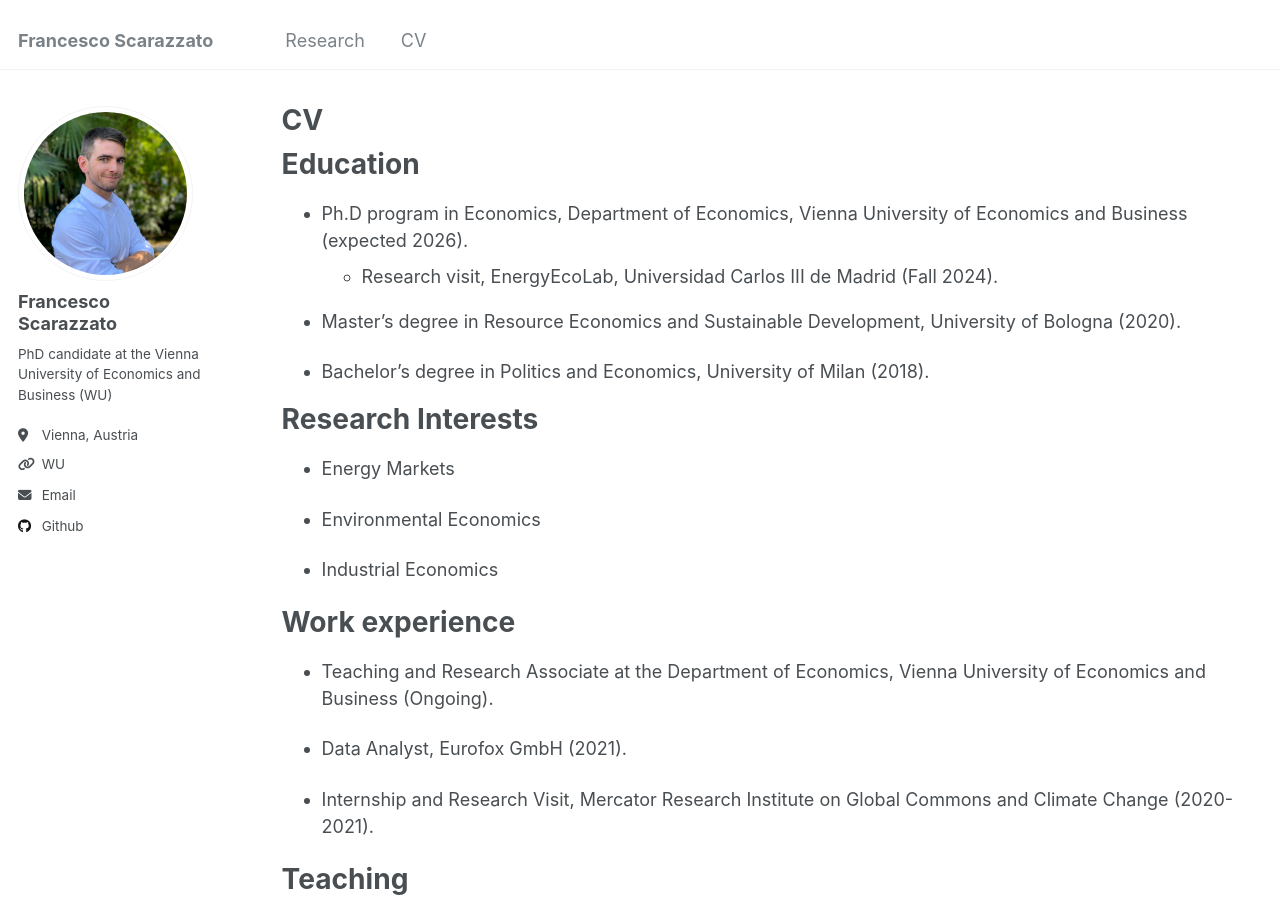
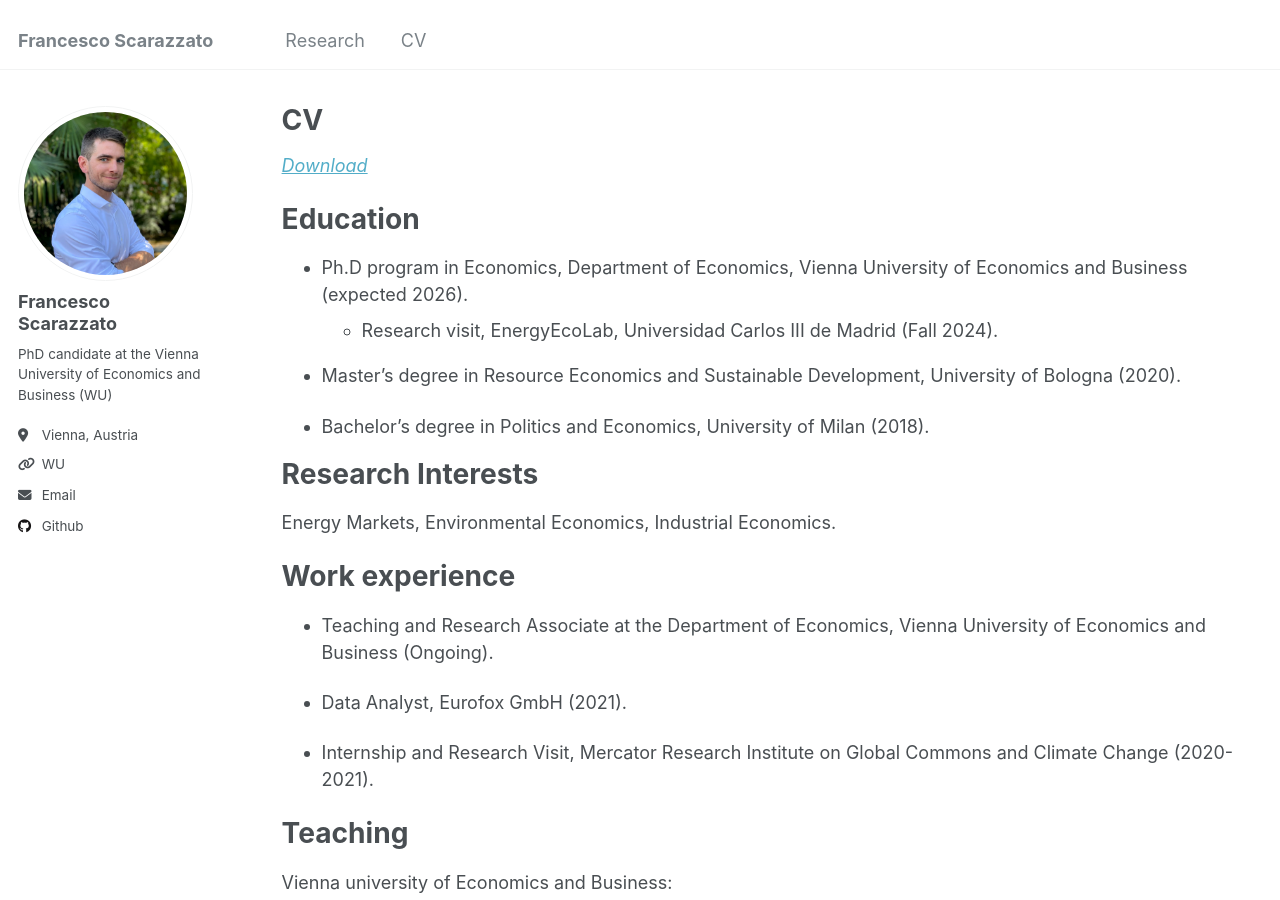
Before and after one commit to fscarazzato/fscarazzato.github.io, a Jekyll site: the page built from _pages/cv.md, in a window 1280 px wide and 900 px high. Built offline with Jekyll 4.4.1, drawn with Linux system fonts in a browser that asks for light colours.

Commit message:
cv page 2

```diff
--- a/_pages/cv.md
+++ b/_pages/cv.md
@@ -9,6 +9,10 @@ redirect_from:
 ---
 
 {% include base_path %}
+
+
+[*Download*](https://fscarazzato.github.io/files/cv.pdf)
+
 
 Education
 ======
@@ -23,11 +27,7 @@ Education
 Research Interests
 ======
 
-* Energy Markets
-
-* Environmental Economics
-
-* Industrial Economics
+Energy Markets, Environmental Economics, Industrial Economics.
 
 
 
```
